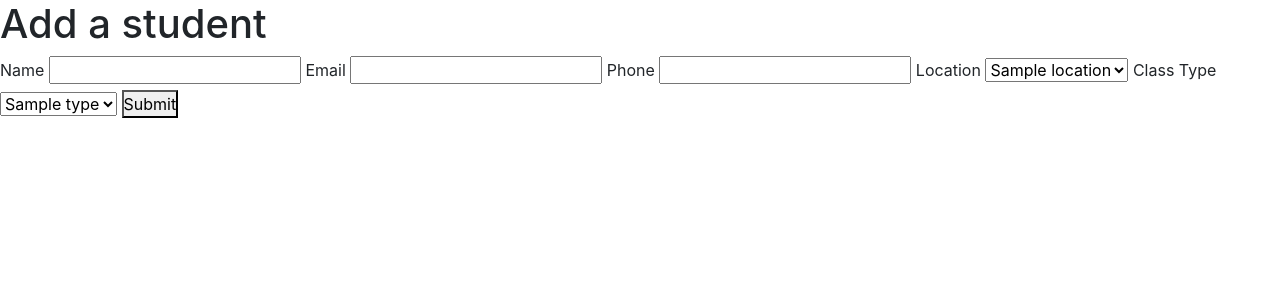
After one commit to Quicco/CS50-Final-Project, a Flask app: template flaskr/templates/add-student.html in a window 1280 px wide. The commit adds this page. Shown: the top 300 px of the page. Run offline with Flask 3, Linux system fonts and the light colour scheme; the template is opened without the code that fills it: most values are stand-ins (such as "Sample title", 1, 10 or a date in 2020).

Commit message:
Fix add student functionality

```diff
--- a/flaskr/app.py
+++ b/flaskr/app.py
@@ -83,6 +83,57 @@ def class_view():
 
 
 # ---Student Related Routes---
+@app.route("/add_student", methods=["GET", "POST"])
+def add_student():
+    if request.method == "POST":
+
+        class_id = request.form.get("class_id")
+        locations = ["Lisbon", "Sintra", "Porto"]
+        class_types = ["PowerUp", "Bootcamp"]
+
+        return render_template(
+            "add-student.html",
+            class_id=class_id,
+            class_types=class_types,
+            locations=locations,
+        )
+
+
+@app.route("/confirm_add", methods=["GET", "POST"])
+def confirm_add():
+    if request.method == "POST":
+        try:
+            class_id = request.form.get("class_id")
+            name = request.form.get("name")
+            email = request.form.get("email")
+            phone = request.form.get("phone")
+            location = request.form.get("location")
+            course = "Junior Fullstack Developer"  # TODO Update this part so it's not hardcoded
+            class_type = request.form.get("class_type")
+
+            # Return dicts instead of tuples
+            con = sqlite3.connect(db_path)
+            con.row_factory = sqlite3.Row
+            cur = con.cursor()
+
+            cur.execute(
+                """INSERT into student (name, email, phone, location, course, class_type, class_id) VALUES (?, ?, ?, ? ,?, ?, ? )""",
+                (name, email, phone, location, course, class_type, class_id),
+            )
+            con.commit()
+
+            query = """SELECT * FROM student WHERE class_id = (?);"""
+            cur.execute(query, (class_id,))
+
+            results = cur.fetchall()
+            students = [dict(row) for row in results]
+            return render_template(
+                "classview.html", students=students, class_id=class_id
+            )
+        finally:
+            con.close()
+
+
 @app.route("/edit_student", methods=["GET", "POST"])
 def edit_student():
     if request.method == "POST":
@@ -125,6 +176,7 @@ def edit_student():
 @app.route("/confirm_edit", methods=["GET", "POST"])
 def confirm_edit():
     if request.method == "POST":
+
         student_id = request.form.get("student_id")
         class_id = request.form.get("class_id")
         upd_name = request.form.get("name")
--- /dev/null
+++ b/flaskr/templates/add-student.html
@@ -0,0 +1,30 @@
+{% extends "layout.html"%}
+
+{% block body %}
+<header></header>
+<h1>Add a student</h1>
+
+<form action="/confirm_add" method="post">
+  <input type="hidden" name="class_id" value="{{ class_id }}">
+  <label for="name">Name</label>
+  <input id="name" name="name" type="text">
+  <label for="email">Email</label>
+  <input id="email" name="email" type="text">
+  <label for="phone">Phone</label>
+  <input id="phone" name="phone" type="text">
+  <label for="location">Location</label>
+  <select name="location" id="location">
+    {% for location in locations %}
+    <option value="{{ location }}">{{ location }}</option>
+    {% endfor %}
+  </select>
+  <label for="class-type">Class Type</label>
+  <select name="class_type" id="class-type">
+    {% for type in class_types %}
+    <option value="{{ type }}">{{ type }}</option>
+    {% endfor %}
+  </select>
+
+  <button type="submit">Submit</button>
+</form>
+{% endblock %}
```
Also changed, not shown: flaskr/static/styles/style.css (added, +15 -0 lines), flaskr/templates/classview.html (+19 -6 lines).
